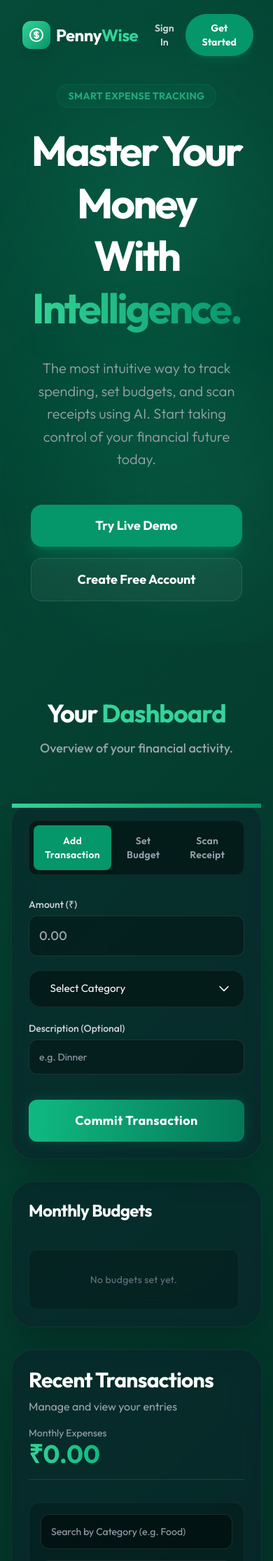
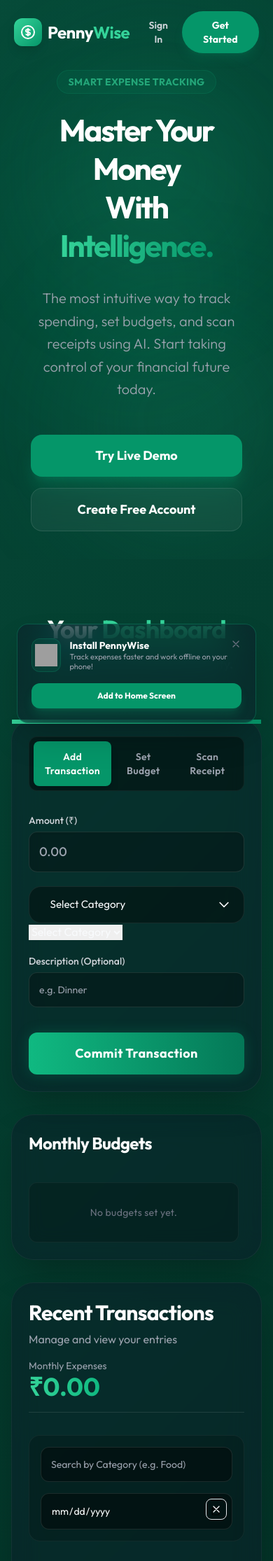
Before and after one commit to ajjumane/PennyWise-SmartExpenceTracker, a Flask app: page / in a window 390 px wide. Shown: the top 2230 px of the page at 70% size. Run offline with Flask 3, Linux system fonts and the light colour scheme; some libraries are stand-ins or nearby versions; grey boxes are pictures that could not be loaded.

Commit message:
Mobile perfection and PWA integration with install prompt

```diff
--- a/app.py
+++ b/app.py
@@ -62,6 +62,14 @@ def send_css(path):
 @app.route('/js/<path:path>')
 def send_js(path):
     return send_from_directory('static/js', path)
+
+@app.route('/manifest.json')
+def serve_manifest():
+    return send_from_directory('static', 'manifest.json')
+
+@app.route('/sw.js')
+def serve_sw():
+    return send_from_directory('static', 'sw.js')
 
 @app.route('/api/signup', methods=['POST'])
 def signup():
--- a/static/css/style.css
+++ b/static/css/style.css
@@ -597,8 +597,32 @@ input[type="number"]::-webkit-outer-spin-button {
 .icon-others { color: #9ca3af; }
 
 /* Hide original select but keep it for functionality */
-.hidden-select {
-    position: absolute;
-    opacity: 0;
-    pointer-events: none;
+/* Mobile Perfection */
+@media (max-width: 768px) {
+    .navbar { padding: 1rem 1.25rem; }
+    .hero-section { padding: 100px 1.25rem 40px 1.25rem; min-height: 80vh; }
+    h1 { font-size: 3.5rem !important; line-height: 1.1; }
+
+    .auth-container { padding: 2rem 1.5rem; max-width: 100%; border-radius: 1.5rem; }
+
+    .grid-cols-12 { display: flex; flex-direction: column; gap: 1.5rem; }
+    .col-span-8, .col-span-4 { width: 100% !important; }
+
+    .action-card { padding: 1.25rem; }
+    .scanned-items-container { max-height: 350px; }
+    .scanned-item-row { padding: 0.5rem 0.75rem; gap: 0.5rem; }
+    .item-amt-input { width: 65px; padding: 0.3rem 0.5rem; font-size: 0.75rem; }
+
+    #pwa-install-banner.show { transform: translateY(0); }
+
+    canvas { max-height: 300px !important; }
 }
+
+@media (max-width: 480px) {
+    h1 { font-size: 2.75rem !important; }
+    .hero-section { min-height: 70vh; }
+}
+
+#pwa-install-banner.show {
+    transform: translateY(0);
+}
--- a/static/js/script.js
+++ b/static/js/script.js
@@ -922,3 +922,46 @@ if (mainApp) {
     fetchUserData();
     setupEventListeners();
 }
+
+/* PWA Support & Install Logic */
+let deferredPrompt;
+const pwaBanner = document.getElementById('pwa-install-banner');
+const installBtn = document.getElementById('install-pwa-button');
+const closeBtn = document.getElementById('close-pwa-banner');
+
+window.addEventListener('beforeinstallprompt', (e) => {
+    e.preventDefault();
+    deferredPrompt = e;
+    if (window.innerWidth < 768) {
+        setTimeout(() => {
+            if (pwaBanner) pwaBanner.classList.add('show');
+        }, 3000);
+    }
+});
+
+if (installBtn) {
+    installBtn.addEventListener('click', async () => {
+        if (!deferredPrompt) return;
+        deferredPrompt.prompt();
+        const { outcome } = await deferredPrompt.userChoice;
+        if (outcome === 'accepted') {
+            if (pwaBanner) pwaBanner.classList.remove('show');
+        }
+        deferredPrompt = null;
+    });
+}
+
+if (closeBtn) {
+    closeBtn.addEventListener('click', () => {
+        if (pwaBanner) pwaBanner.classList.remove('show');
+    });
+}
+
+// Service Worker Registration
+if ('serviceWorker' in navigator) {
+    window.addEventListener('load', () => {
+        navigator.serviceWorker.register('/sw.js')
+            .then(reg => console.log('SW Registered'))
+            .catch(err => console.log('SW Error:', err));
+    });
+}
--- a/templates/index.html
+++ b/templates/index.html
@@ -9,6 +9,14 @@
     <script src="https://cdn.tailwindcss.com"></script>
     <link rel="stylesheet" href="/css/style.css">
     <link rel="icon" type="image/png" href="https://cdn-icons-png.flaticon.com/128/17014/17014901.png">
+
+    <!-- PWA & Mobile Optimization -->
+    <link rel="manifest" href="/manifest.json">
+    <meta name="theme-color" content="#34d399">
+    <meta name="apple-mobile-web-app-capable" content="yes">
+    <meta name="apple-mobile-web-app-status-bar-style" content="black-translucent">
+    <link rel="apple-touch-icon" href="https://cdn-icons-png.flaticon.com/128/17014/17014901.png">
+
     <script src="https://cdn.jsdelivr.net/npm/tesseract.js@5.0.3/dist/tesseract.min.js"></script>
     <script src="https://cdn.jsdelivr.net/npm/chart.js"></script>
 </head>
@@ -373,6 +381,33 @@
 
     <div id="toast-container" class="toast-container"></div>
 
-    <script defer src="/js/script.js"></script>
+    <!-- PWA Install Banner -->
+    <div id="pwa-install-banner" class="fixed bottom-6 left-6 right-6 z-[9999] transform translate-y-[150%] transition-transform duration-500 ease-out sm:left-auto sm:right-6 sm:w-80">
+        <div class="premium-glass p-5 rounded-2xl flex flex-col gap-4 shadow-2xl border-emerald-500/30">
+            <div class="flex items-start justify-between">
+                <div class="flex items-center gap-3">
+                    <div class="w-12 h-12 bg-emerald-500/10 rounded-xl flex items-center justify-center border border-emerald-500/20">
+                        <img src="https://cdn-icons-png.flaticon.com/128/17014/17014901.png" class="w-8 h-8" alt="App Icon">
+                    </div>
+                    <div>
+                        <h4 class="text-white font-bold text-sm">Install PennyWise</h4>
+                        <p class="text-gray-400 text-[11px] leading-tight">Track expenses faster and work offline on your phone!</p>
+                    </div>
+                </div>
+                <button id="close-pwa-banner" class="text-gray-500 hover:text-white transition-colors">
+                    <svg xmlns="http://www.w3.org/2000/svg" class="h-4 w-4" fill="none" viewBox="0 0 24 24" stroke="currentColor">
+                        <path stroke-linecap="round" stroke-linejoin="round" stroke-width="2" d="M6 18L18 6M6 6l12 12" />
+                    </svg>
+                </button>
+            </div>
+            <div class="flex gap-2">
+                <button id="install-pwa-button" class="flex-grow bg-emerald-600 hover:bg-emerald-500 text-white py-2.5 rounded-xl text-xs font-bold transition-all shadow-lg shadow-emerald-500/20">
+                    Add to Home Screen
+                </button>
+            </div>
+        </div>
+    </div>
+
+    <script src="/js/script.js"></script>
 </body>
 </html>
```
Also changed, not shown: static/sw.js (added, +20 -0 lines), static/manifest.json (added).
